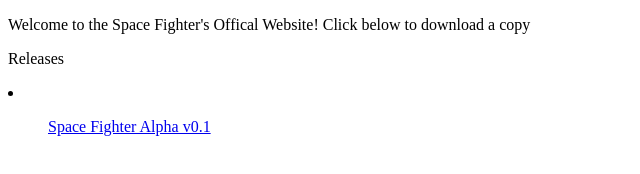
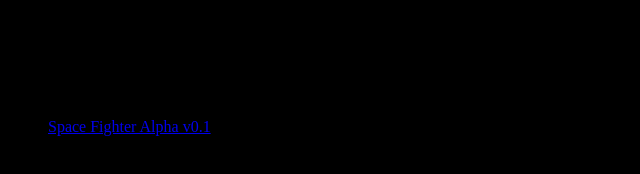
Before and after one commit to Zame012/Space-Fighter.github.io, a plain HTML site: page index.html in a window 1280 px wide. Shown: the whole page, without its empty margins (0-640 px from the left). Drawn offline with Linux system fonts and the light colour scheme.

Commit message:
Update index.html

```diff
--- a/index.html
+++ b/index.html
@@ -4,7 +4,7 @@
 <title>Welcome to Space Fighter's website.</title>
 </head>
 <style>
-  body background-color:black;
+  body{ background-color:black;}
 </style>
 <body background-color:Red>
 <p>Welcome to the Space Fighter's Offical Website! Click below to download a copy</p>
```
